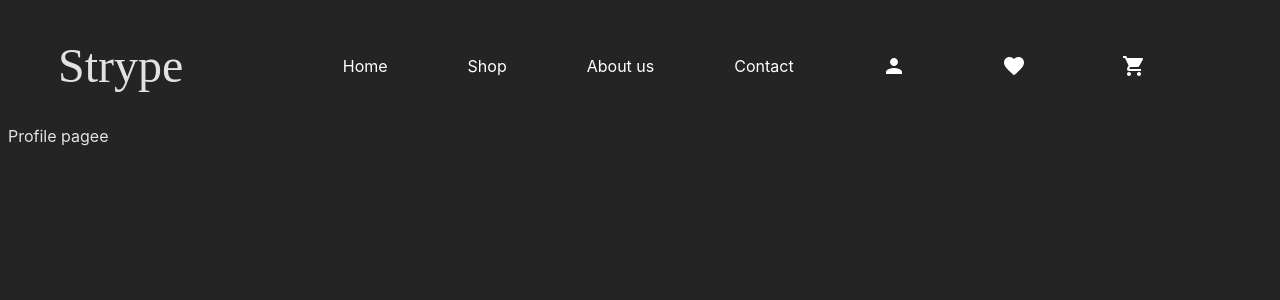
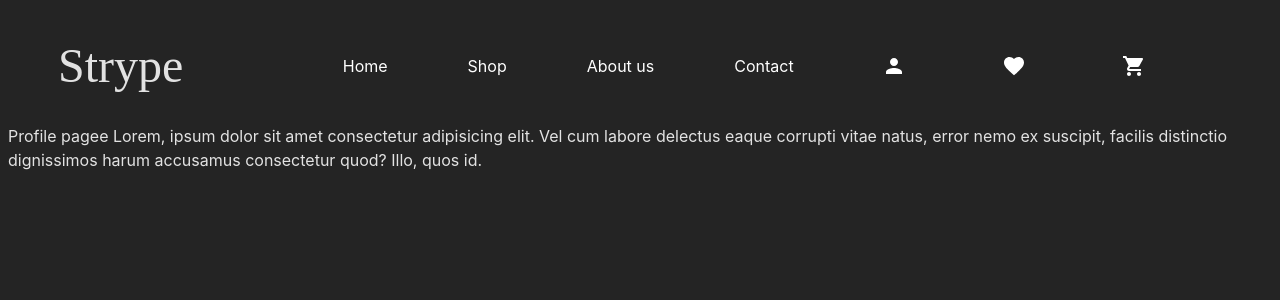
Before and after one commit to Proton-number/strype, a React (Vite) app: page /Profile in a window 1280 px wide. Shown: the top 300 px of the page. Built offline with nearby package versions, Linux system fonts and the light colour scheme.

Commit message:
testing new branch

```diff
--- a/src/Components/Main work/Profile files/Profile.jsx
+++ b/src/Components/Main work/Profile files/Profile.jsx
@@ -9,7 +9,7 @@ function Profile() {
     <Box>
       <Nav />
 
-      Profile pagee
+      Profile pagee Lorem, ipsum dolor sit amet consectetur adipisicing elit. Vel cum labore delectus eaque corrupti vitae natus, error nemo ex suscipit, facilis distinctio dignissimos harum accusamus consectetur quod? Illo, quos id.
     </Box>
   )
 }
```
Also changed, not shown: src/Components/Main work/Strype.jsx (line endings or trailing spaces).
